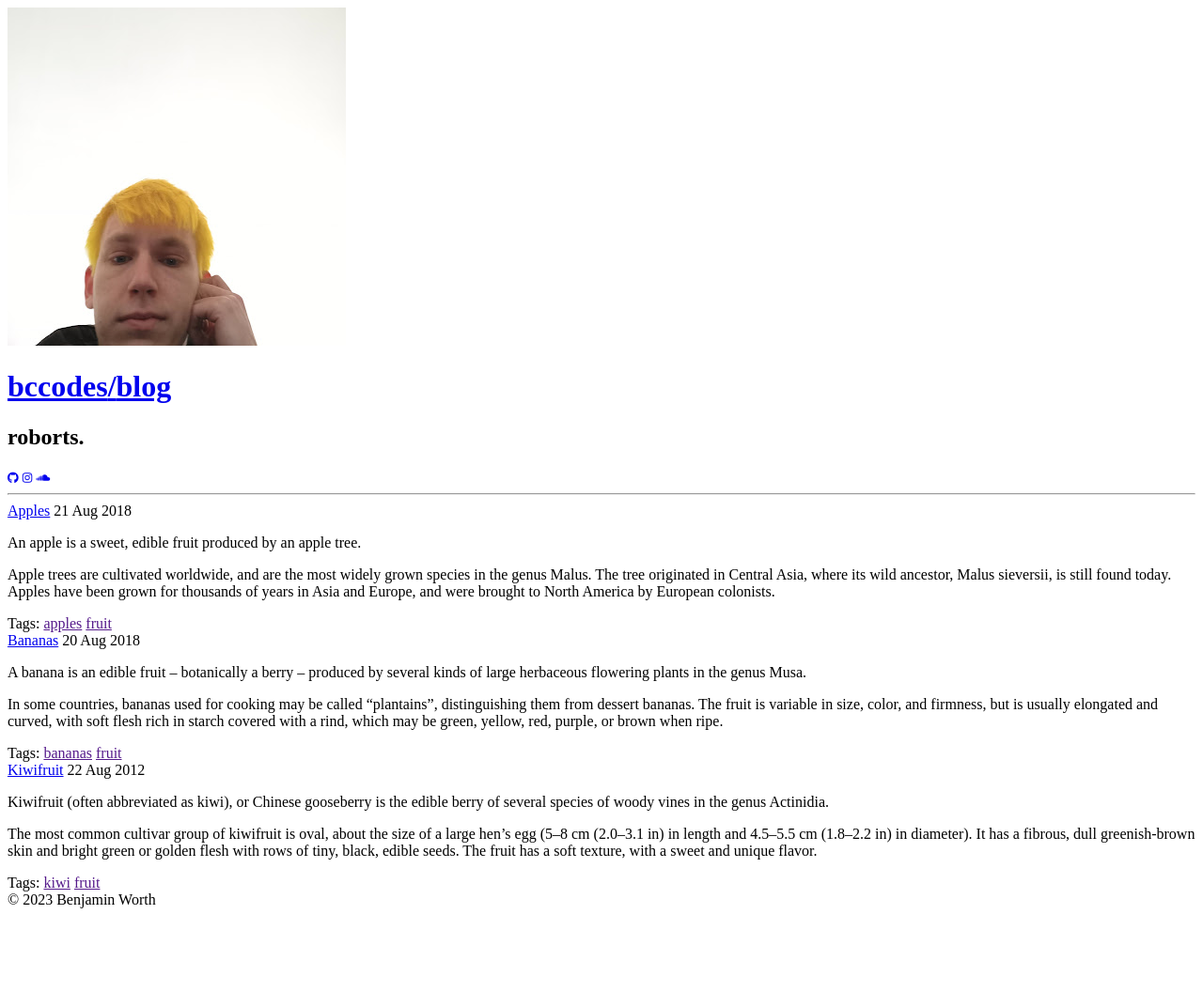
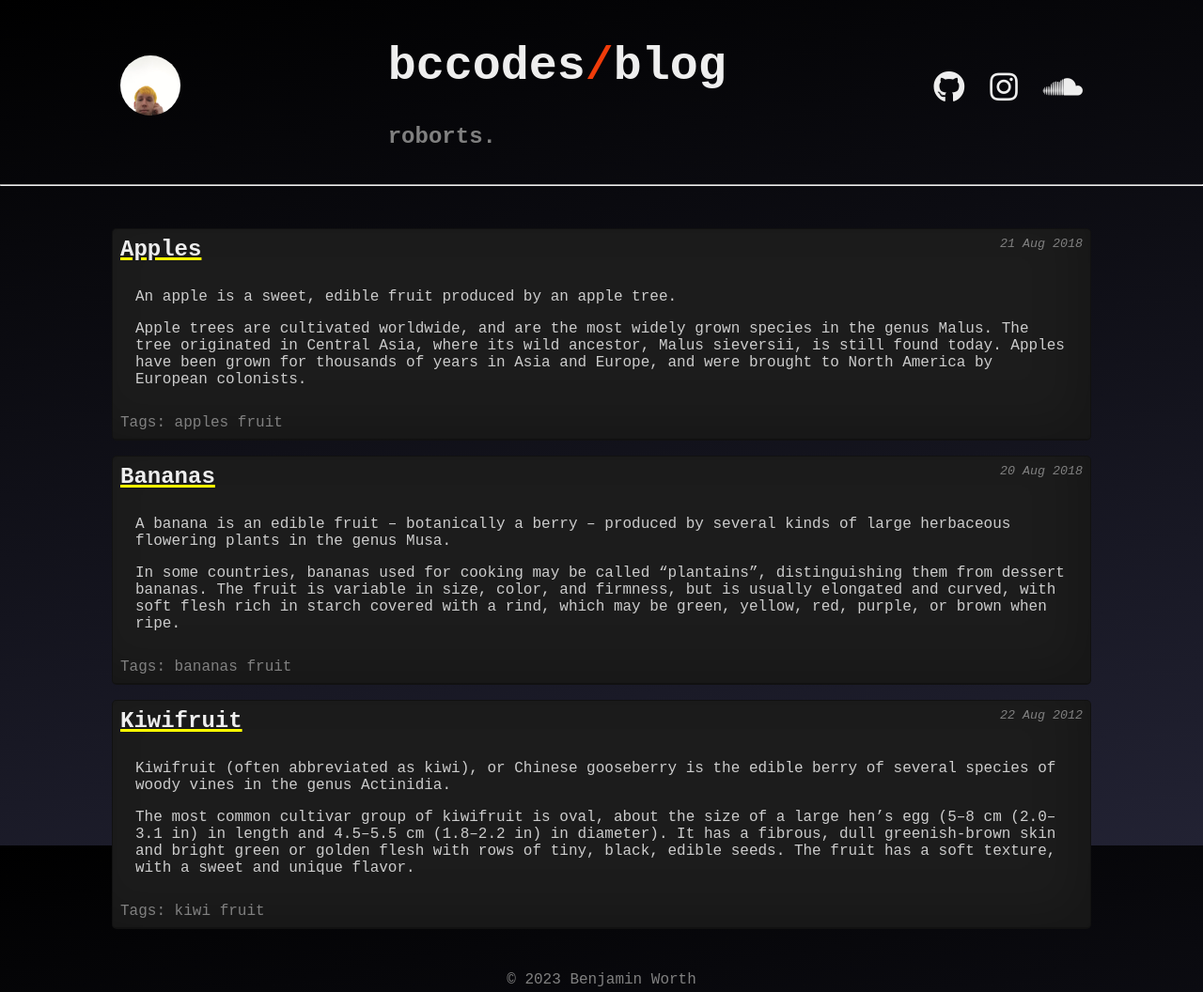
Before and after one commit to bccodes/bccodes.github.io, a Jekyll site: the page built from index.html, in a window 1280 px wide. Shown: the whole page at 94% size. Built offline with Jekyll 4.4.1, drawn with Linux system fonts in a browser that asks for light colours; before the commit the page ends 975 px from its top, so only the background shows below that.

Commit message:
trying again

```diff
--- a/_layouts/default.html
+++ b/_layouts/default.html
@@ -4,7 +4,7 @@
 <head>
     <meta charset="UTF-8">
     <meta name="viewport" content="width=device-width, initial-scale=1.0">
-    <link rel="stylesheet" href="assets/css/styles.scss">
+    <link rel="stylesheet" href="assets/css/styles.css">
     <link rel="stylesheet" href="https://cdnjs.cloudflare.com/ajax/libs/font-awesome/5.15.3/css/all.min.css">
     <title>{{ page.title }}</title>
 </head>
```
Also changed, not shown: 4 other files.
